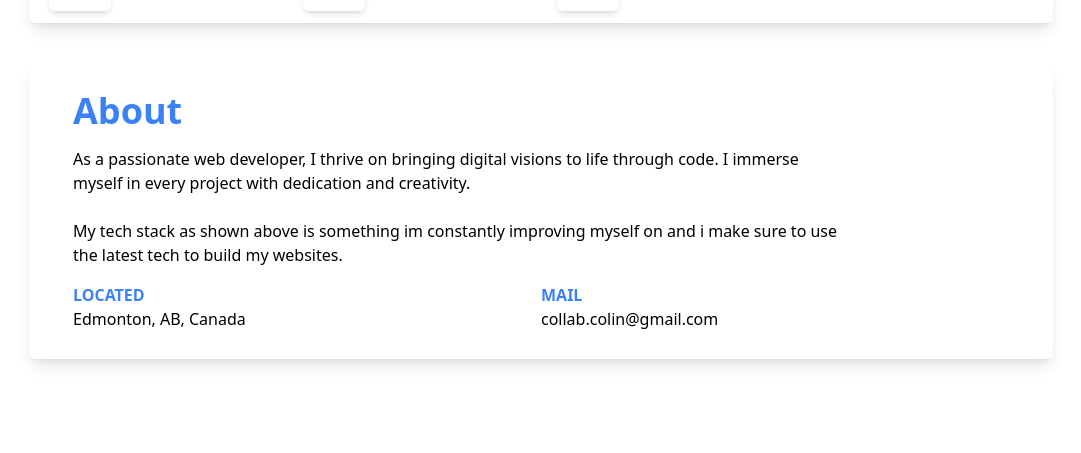
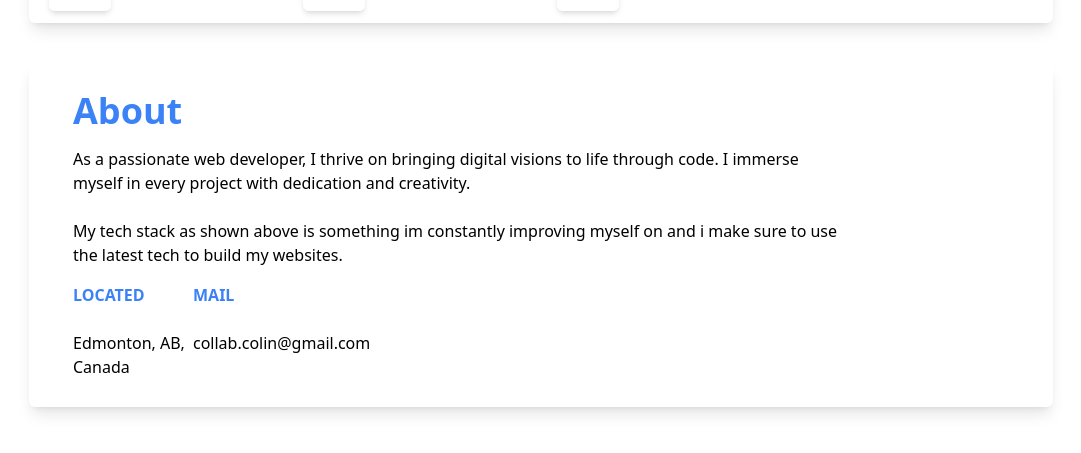
Before and after one commit to colinguinane1/old-portfolio-1, a Next.js app: page / in a window 1280 px wide. Shown: the part 647-1100 px from the top of the page, without its empty margins (99-1180 px from the left). Built offline with nearby package versions, Linux system fonts and the light colour scheme.

Commit message:
quickfix

```diff
--- a/src/app/components/About.jsx
+++ b/src/app/components/About.jsx
@@ -13,7 +13,7 @@ const About = () => {
               improving myself on and i make sure to use the latest tech to
               build my websites.
             </p>
-            <div className="grid grid-cols-2 grid-rows-2 grid-flow-col pb-4">
+            <div className="grid grid-cols-2 grid-rows-2 grid-flow-col pb-4 max-w-[15rem]">
               <h1 className="font-extrabold text-blue-500">LOCATED</h1>
               <a
                 className="text-black dark:text-white"
```
